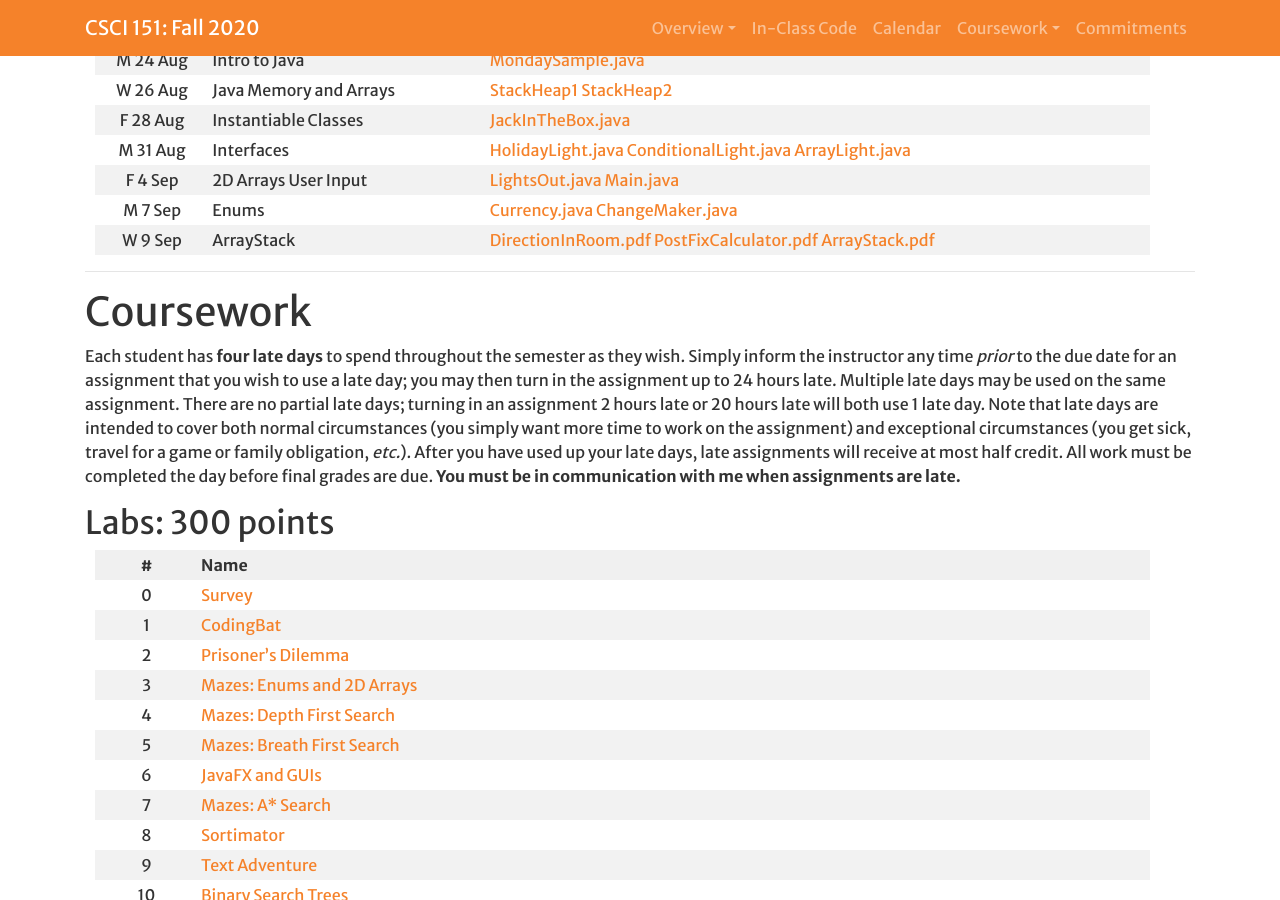
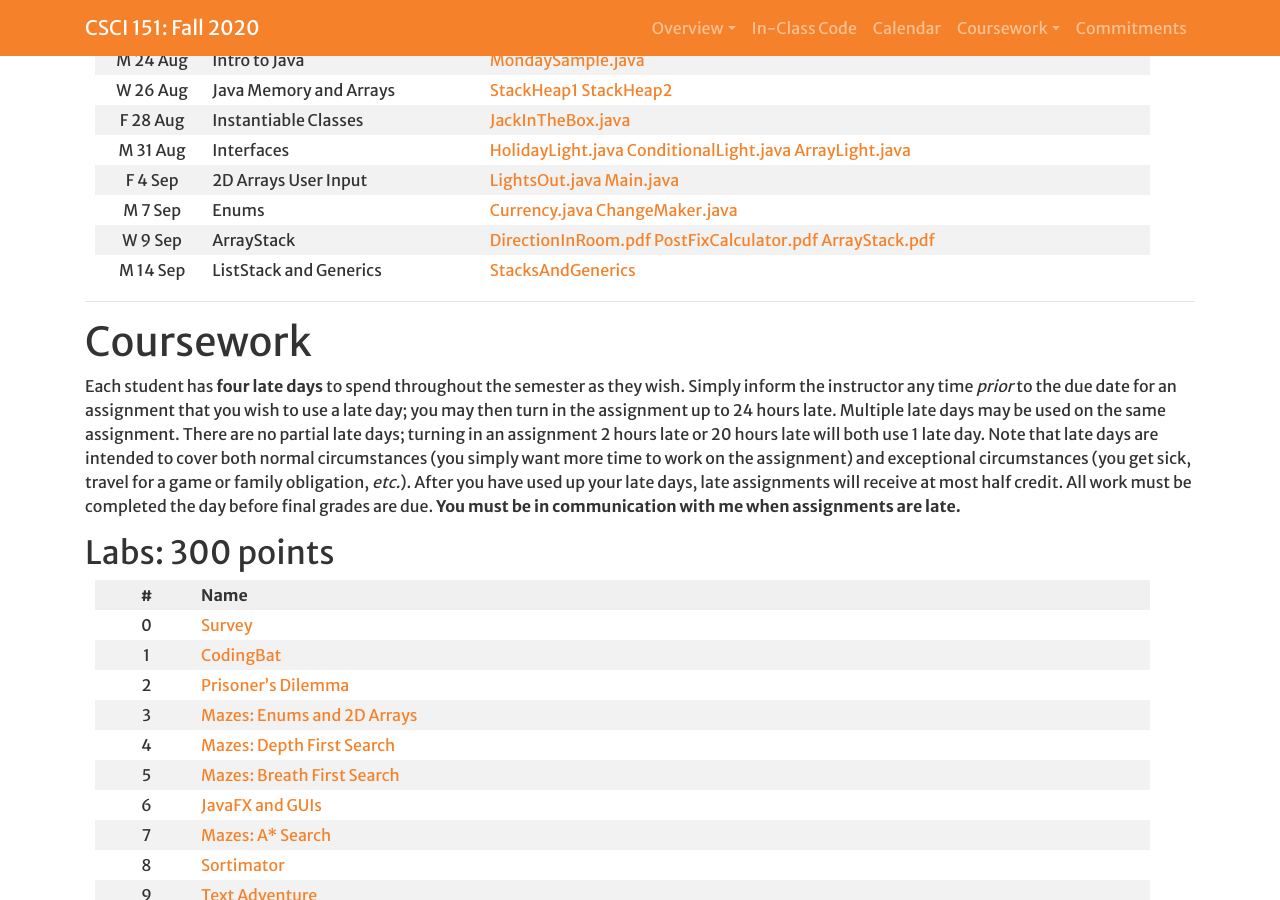
Before and after one commit to Hendrix-CS/csci151, a Jekyll site: the page built from index.md, in a window 1280 px wide and 900 px high, scrolled down 1982 px. Built offline with Jekyll 4.4.1, drawn with Linux system fonts in a browser that asks for light colours; a script that is not in the unit is left out; our own code applies the rules of GitHub Pages for plain Markdown files.

Commit message:
Adding in the notes from Monday, fixing Lab 4

```diff
--- a/index.md
+++ b/index.md
@@ -58,6 +58,7 @@ When we write code together in class, it will be posted here!
 | F 4 Sep | 2D Arrays User Input | [LightsOut.java]({{site.baseurl}}/inclass/LightsOut.java) [Main.java]({{site.baseurl}}/inclass/Main.java) |
 | M 7 Sep | Enums | [Currency.java]({{site.baseurl}}/inclass/Currency.java) [ChangeMaker.java]({{site.baseurl}}/inclass/ChangeMaker.java) |
 | W 9 Sep | ArrayStack | [DirectionInRoom.pdf]({{site.baseurl}}/inclass/DirectionInRoom.pdf) [PostFixCalculator.pdf]({{site.baseurl}}/inclass/PostFixCalculator.pdf) [ArrayStack.pdf]({{site.baseurl}}/inclass/ArrayStack.pdf) |
+| M 14 Sep | ListStack and Generics | [StacksAndGenerics]({{site.baseurl}}/inclass/StacksAndGenerics.pdf) |
 
 <hr>
 # Coursework
```
Also changed, not shown: 2 other files.
